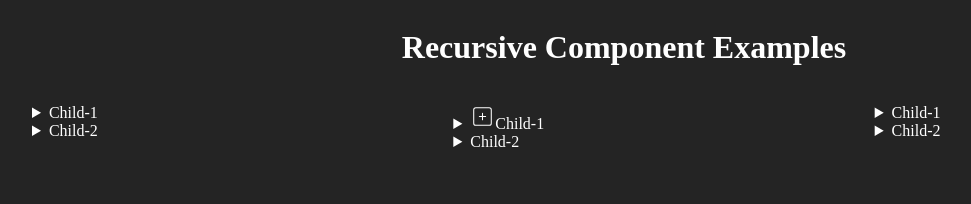
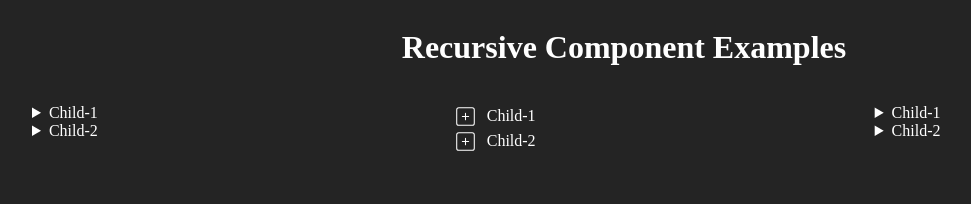
Before and after one commit to keyurparalkar/recursive-component-examples, a React (Vite) app: page / in a window 1280 px wide. Shown: the top 204 px of the page, without its empty margins (16-987 px from the left). Built offline with nearby package versions, Linux system fonts and the light colour scheme.

Commit message:
fix: styles for the icons

```diff
--- a/src/App.tsx
+++ b/src/App.tsx
@@ -52,18 +52,21 @@ const tree2 = {
             {
               id: "Inner-Inner-Child-1",
               name: "Inner-Inner-Child-1",
+              icons: [<CiSquarePlus size={25} />, <CiSquareMinus size={25} />],
             },
           ],
         },
         {
           id: "Inner-Child-2",
           name: "Inner-Child-2",
+          icons: [<CiSquarePlus size={25} />, <CiSquareMinus size={25} />],
         },
       ],
     },
     {
       id: "Child-2",
       name: "Child-2",
+      icons: [<CiSquarePlus size={25} />, <CiSquareMinus size={25} />],
     },
   ],
 };
--- a/src/components/RecursiveTree.tsx
+++ b/src/components/RecursiveTree.tsx
@@ -49,7 +49,7 @@ const StyledDetails = styled.details`
     text-align: left;
   }
 
-  & summary.custom-icon {
+  & summary.custom-icons {
     display: flex;
     align-items: center;
     list-style: none;
@@ -65,6 +65,8 @@ const CustomDetails = (props: CustomDetailsProps) => {
   const [isOpen, setIsOpen] = useState(false);
   const detailsRef = useRef<ElementRef<"details">>(null);
 
+  const hasIcons = icons && icons.length > 0;
+
   const handleDrawerOpen = (
     e: React.SyntheticEvent<HTMLDetailsElement, ToggleEvent>
   ) => {
@@ -75,8 +77,8 @@ const CustomDetails = (props: CustomDetailsProps) => {
 
   return (
     <StyledDetails onToggle={handleDrawerOpen} ref={detailsRef}>
-      <summary>
-        {icons && (isOpen ? icons[1] : icons[0])}
+      <summary className={hasIcons ? "custom-icons" : undefined}>
+        {hasIcons && (isOpen ? icons[1] : icons[0])}
         <span>{name}</span>
       </summary>
       {renderTree}
```
